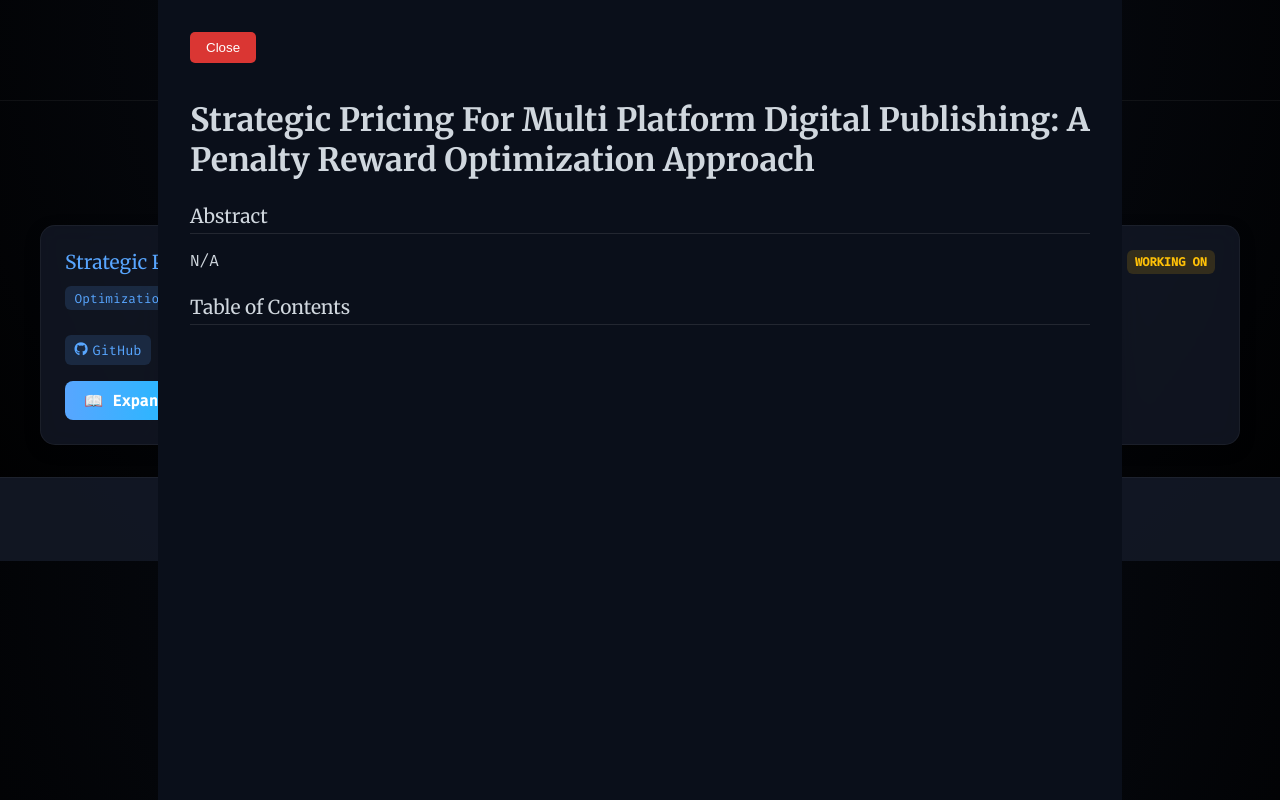
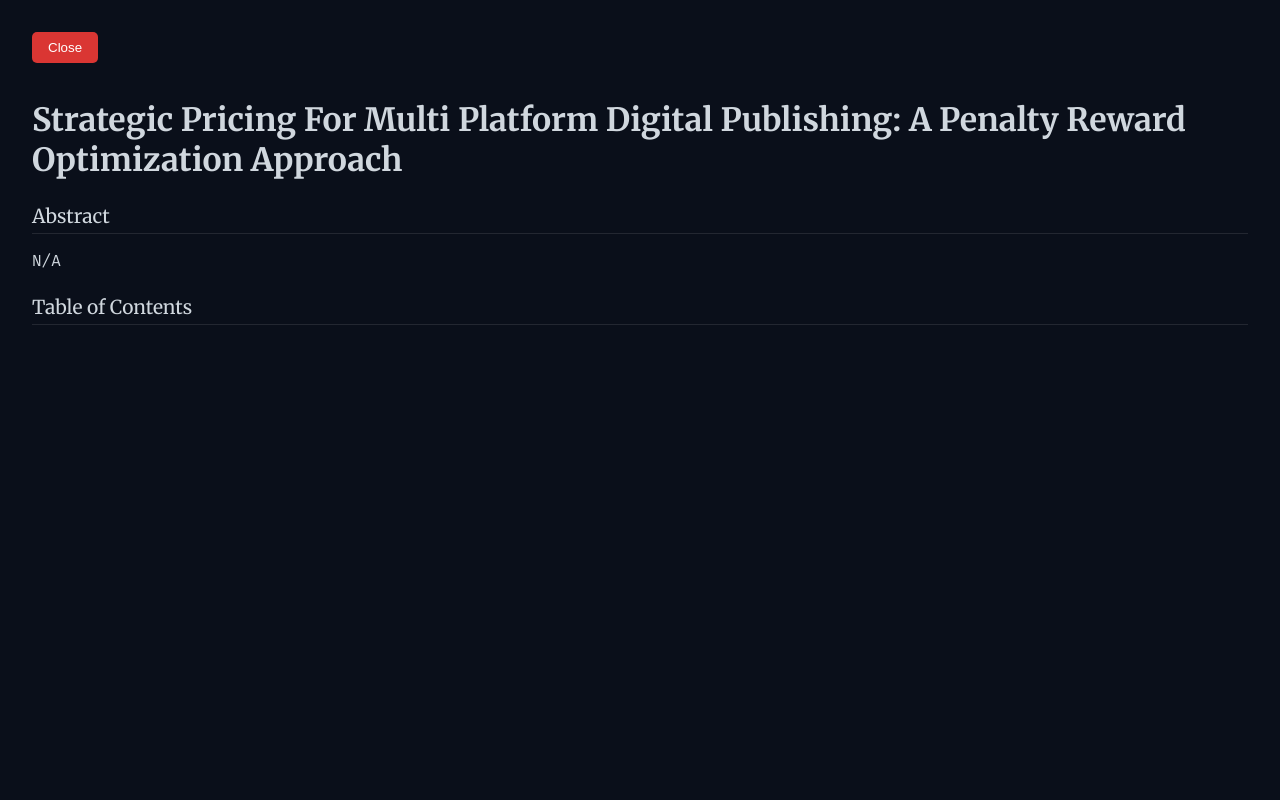
Before and after one commit to Moka-Reads/open-pages.mokareads.org, a plain HTML site: page index.html in a window 1280 px wide. Both pictures are taken after a click on the link "📖 Expand Details". Shown: the top 800 px of the page. Drawn offline with Linux system fonts and the light colour scheme.

Commit message:
full view set to 100% width

```diff
--- a/style.css
+++ b/style.css
@@ -185,7 +185,7 @@ header {
     padding: 2rem;
     overflow-y: auto;
     z-index: 999;
-    max-width: 900px;
+    max-width: 100%;
     margin: auto;
 }
 .close-btn {
@@ -227,6 +227,8 @@ footer {
     background: rgba(20, 26, 40, 0.85);
     color: var(--text-muted);
     font-size: 0.85rem;
+    bottom: 0;
+    position: absolute;
 }
 
 /* Mobile responsive */
```
